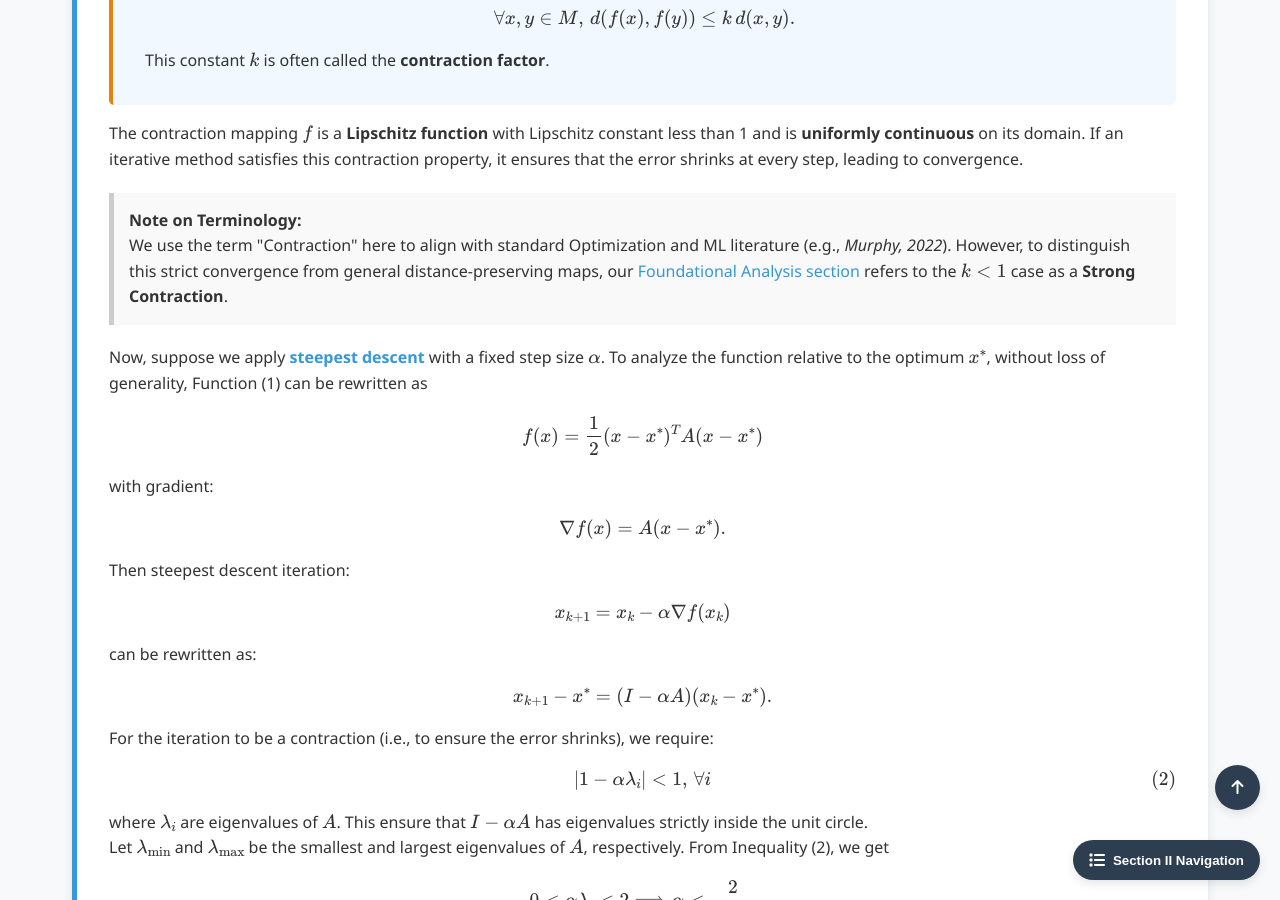
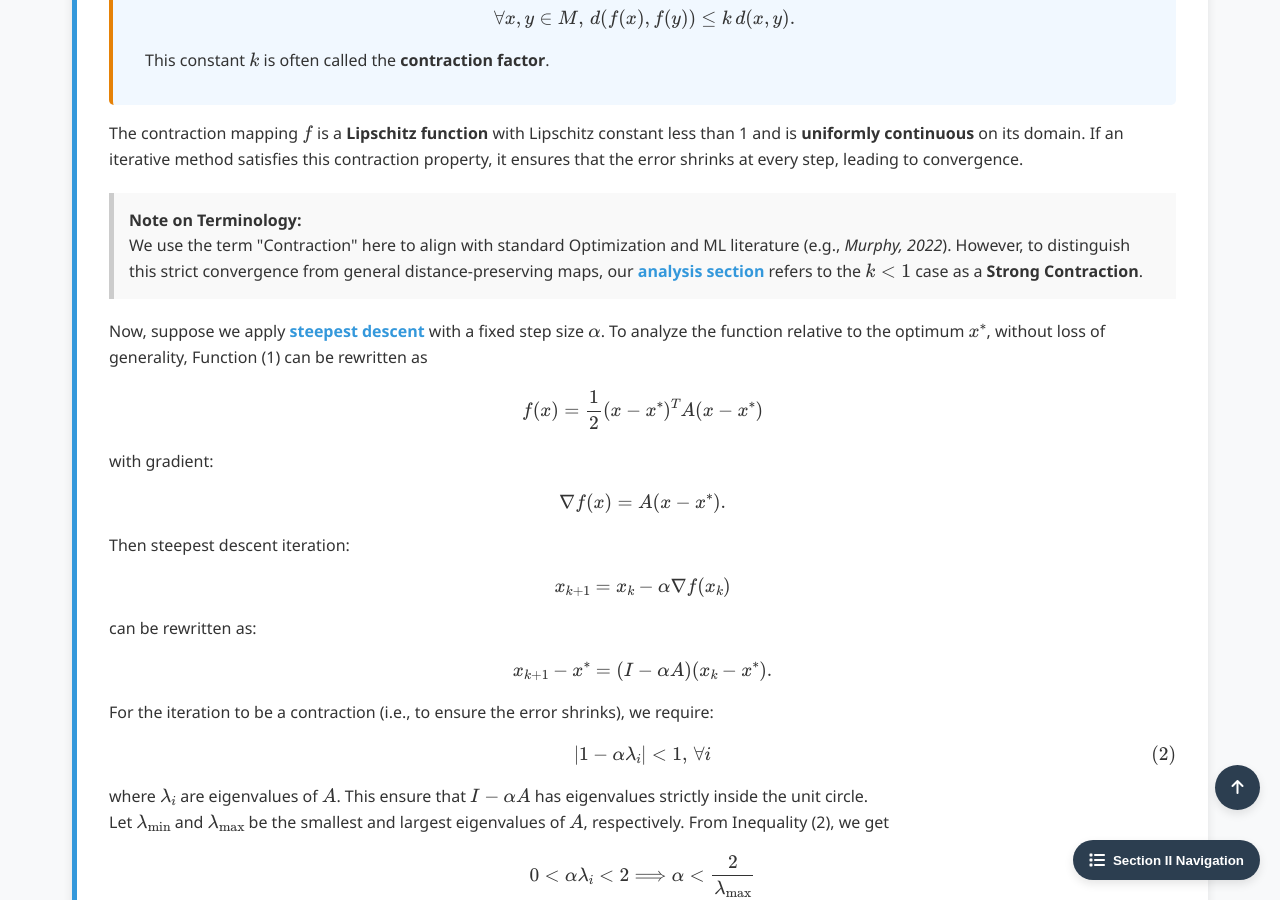
Before and after one commit to Yusukey01/yusukey01.github.io, a Jekyll site: the page built from Mathematics/Calculus/duality.html, in a window 1280 px wide and 900 px high, scrolled down 3288 px. Built offline with Jekyll 4.4.1, drawn with Linux system fonts in a browser that asks for light colours.

```diff
--- a/Mathematics/Calculus/duality.html
+++ b/Mathematics/Calculus/duality.html
@@ -282,7 +282,7 @@ uses_python: false
                     <strong>Note on Terminology:</strong><br>
                     We use the term "Contraction" here to align with standard Optimization and ML
                     literature (e.g., <em>Murphy, 2022</em>). However, to distinguish this strict convergence from general distance-preserving maps, our
-                    <a href="continuity.html#lipschitz">Foundational Analysis section</a> refers to the \(k < 1\) case as a <strong>Strong Contraction</strong>.
+                    <a href="continuity.html#lipschitz"><strong>analysis section</strong></a> refers to the \(k < 1\) case as a <strong>Strong Contraction</strong>.
                 </div>
 
                 <p>
```
